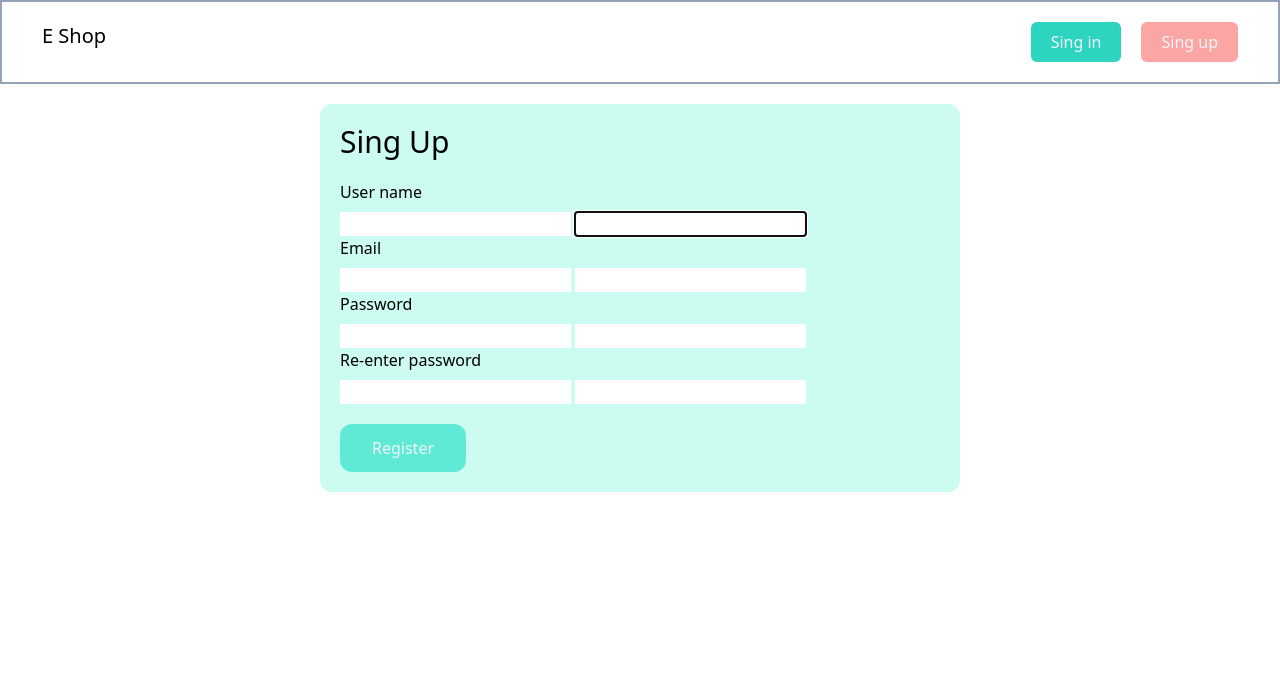
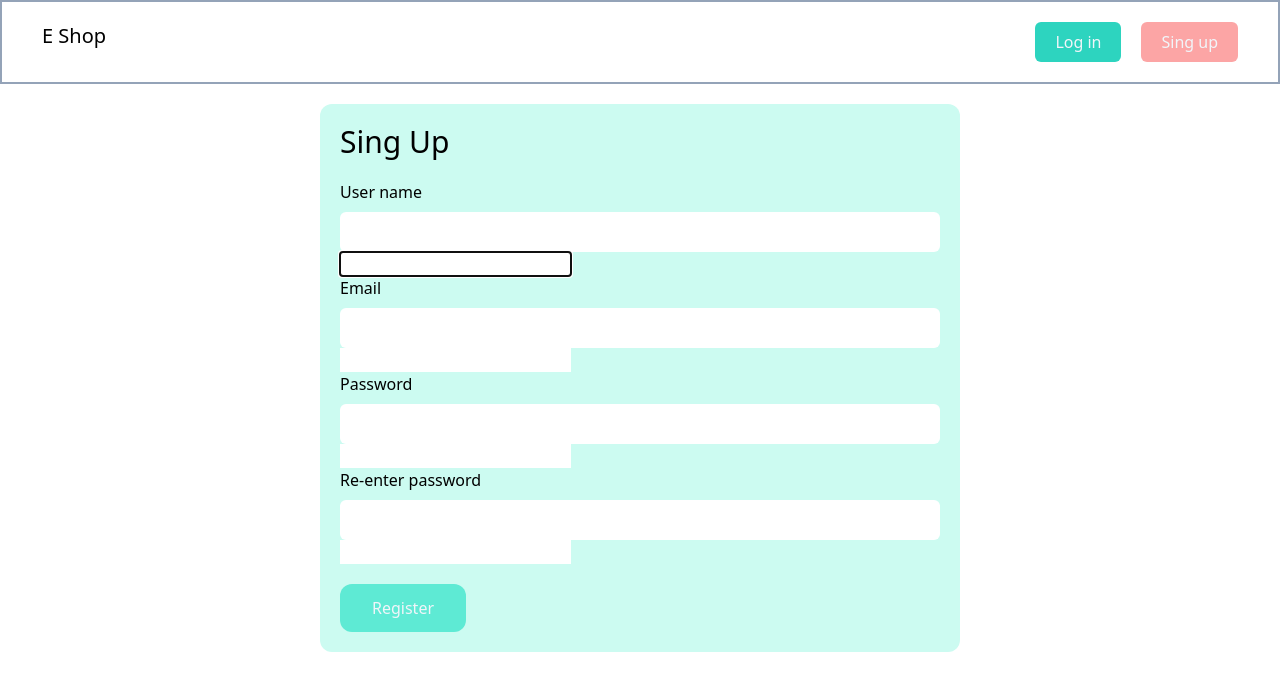
Before and after one commit to WD-Rafiul/Dj_shope, a Django app: template mainapp/templates/mainapp/singup.html in a window 1280 px wide. Shown: the top 691 px of the page. Run offline with Django 4.2, Linux system fonts and the light colour scheme; the template is opened without the code that fills it: values that come from a table or form of the project are taken from there, others are empty; some libraries are stand-ins or nearby versions.

Commit message:
Singup & Log in add page complite

```diff
--- a/mainapp/forms.py
+++ b/mainapp/forms.py
@@ -6,3 +6,9 @@
     class Meta:
         model = User
         fields = ('username','email', 'password1', 'password2')
+
+
+class LoginForm(UserCreationForm):
+    class Meta:
+        model = User
+        fields = ('email', 'password')
--- a/mainapp/templates/mainapp/base.html
+++ b/mainapp/templates/mainapp/base.html
@@ -11,7 +11,7 @@
     <nav class="px-10 py-5 border-solid border-2 border-slate-400  flex item-center justify-between">
     <a class="text-xl " href="/">E Shop</a>
     <div class="gap-x-5 flex justify-between">
-        <a class="bg-teal-400 text-slate-100 px-5 py-2 rounded-md hover:bg-teal-700" href="">Sing in</a>
+        <a class="bg-teal-400 text-slate-100 px-5 py-2 rounded-md hover:bg-teal-700" href="{% url 'mainapp:login' %}">Log in</a>
         <a class="bg-red-300 text-slate-100 px-5 py-2 rounded-md hover:bg-red-700" href="{% url 'mainapp:singup' %}">Sing up</a>
     </div>
 </nav>
--- a/mainapp/templates/mainapp/index.html
+++ b/mainapp/templates/mainapp/index.html
@@ -5,12 +5,12 @@
 <!-- here is the item  -->
 <div class="px-5 py-12 bg-gray-200 ml-56">
     <h1 class="mb-5 text-2xl text-center">New Products</h1>
-    <div class=" grid grid-cols-4 gap-5">
+    <div class=" grid grid-cols-4 gap-2">
         {% for product in itemss %}
         <div>
             <a href="">gd</a>
             <div>
-                <img class="" src="{{ product.image.url}}" alt=" {{product.Name}}">
+                <img class="w-72 h-64 rounded-2xl" src="{{ product.image.url}}" alt=" {{product.Name}}">
                 <div>
                     <h2 class=" text-2xl">{{product.Name}}</h2>
                     <p>{{ product.price}}</p>
--- a/mainapp/templates/mainapp/singup.html
+++ b/mainapp/templates/mainapp/singup.html
@@ -9,22 +9,22 @@
         {% csrf_token %}
         <div>
             <label class="inline-block mb-2" for="">User name</label><br>
-            <input id="your_name" type="text" name="your_name" maxlength="100" required>
+            <input class="w-full p-2 rounded-md" id="your_name" type="text" name="your_name" maxlength="100" required>
             {{form.username}}
         </div>
         <div>
             <label class="inline-block mb-2" for="">Email</label><br>
-            <input id="your_email" type="text" name="your_email" maxlength="100" required>
+            <input class="w-full p-2 rounded-md" id="your_email" type="text" name="your_email" maxlength="100" required>
             {{form.email}}
         </div>
         <div>
             <label class="inline-block mb-2" for="">Password</label><br>
-            <input id="password1" type="text" name="password1" maxlength="100" required>
+            <input class="w-full p-2 rounded-md" id="password1" type="password" name="password1" maxlength="100" required>
             {{form.password1}}
         </div>
         <div>
             <label class="inline-block mb-2" for="">Re-enter password</label><br>
-            <input id="password2" type="text" name="password2" maxlength="100" required>
+            <input class="w-full p-2 rounded-md" id="password2" type="password" name="password2" maxlength="100" required>
             {{form.password2}}
         </div>
     </form>
--- a/mainapp/urls.py
+++ b/mainapp/urls.py
@@ -10,5 +10,6 @@ app_name = 'mainapp'
 urlpatterns = [
     path('', views.index, name='index'),
     path('contact/', views.contact, name='contact'),
-    path('singup/', views.singup, name='singup')
+    path('singup/', views.singup, name='singup'),
+    path('login/', views.login, name='login'),
 ]
```
Also changed, not shown: mainapp/templates/mainapp/login.html (added, +24 -0 lines), mainapp/views.py (+6 -1 lines), mainapp/templates/mainapp/singin.html (deleted).
